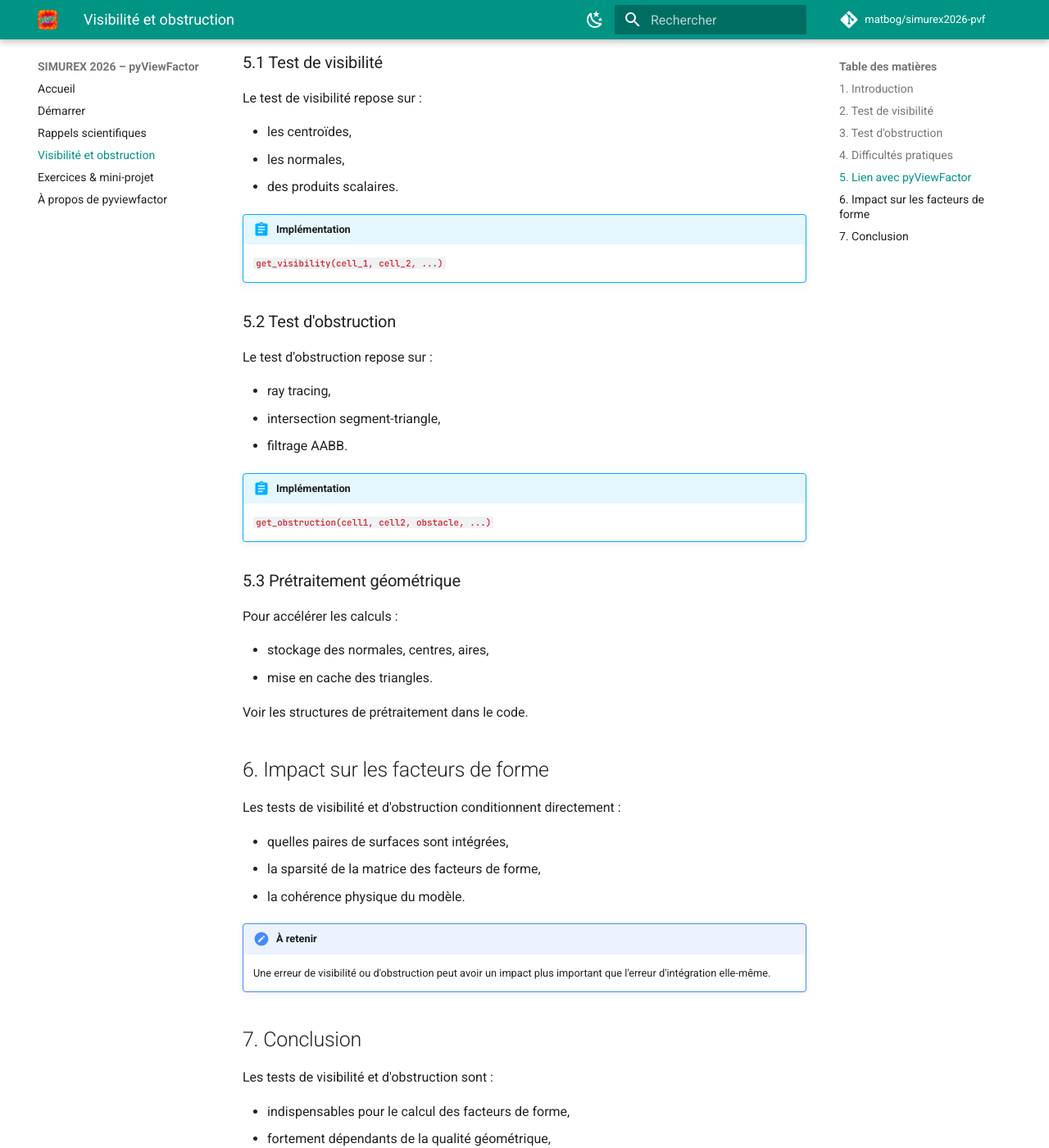
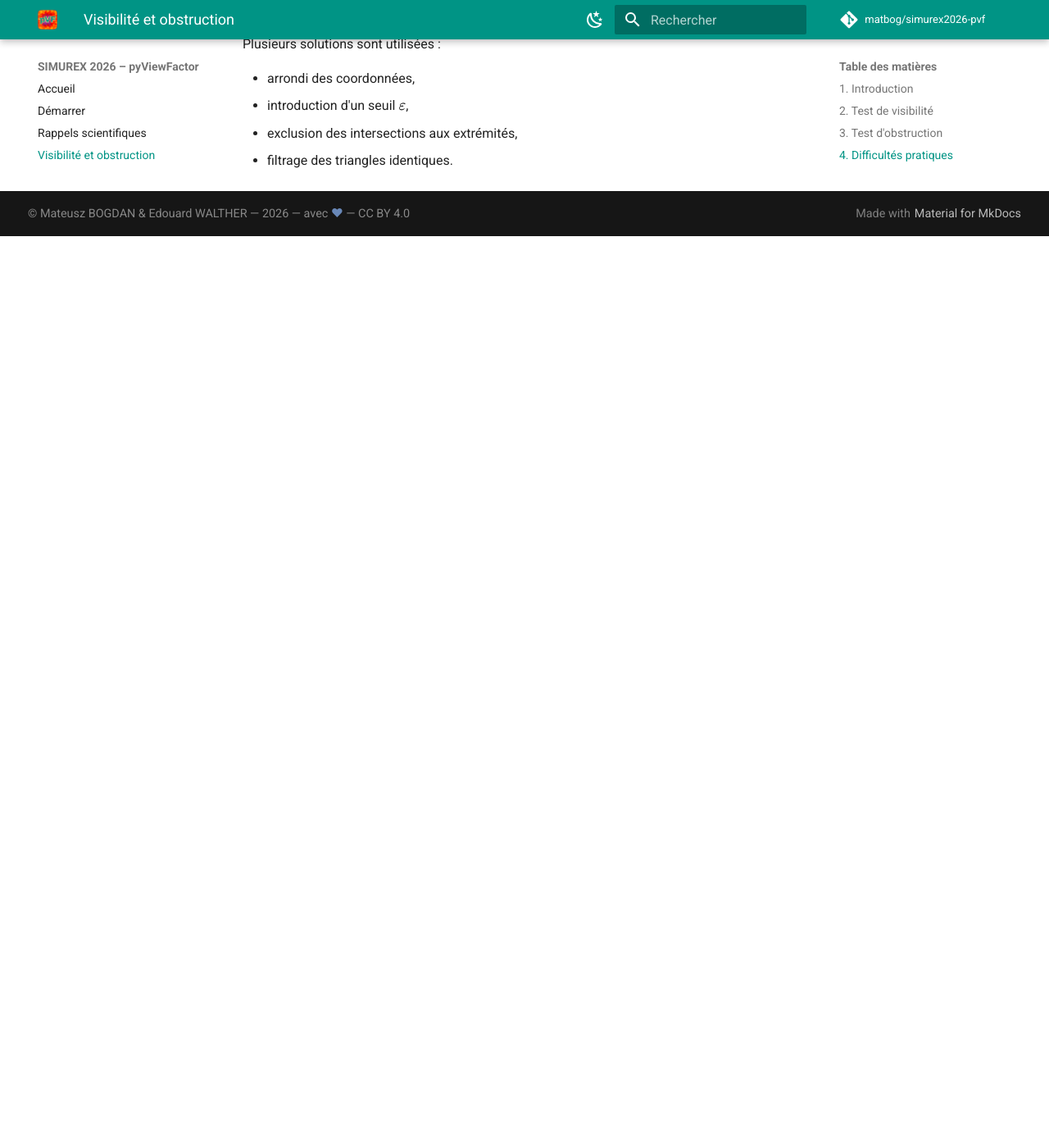
Before and after one commit to matbog/simurex2026-pvf, an MkDocs documentation site: the page built from docs/visibility_obstruction.md, in a window 1280 px wide and 1400 px high, scrolled down 6556 px. Shown: the whole window at 82% size. Built offline with MkDocs 1.6.1 and Material for MkDocs 9.7.7, drawn with Linux system fonts in a browser that asks for light colours; comment, search, counter and statistics services are not loaded; after the commit the page ends 6844 px from its top, so only the background shows below that; some of the changed text lies outside the part shown.

Commit message:
fix typos

```diff
--- a/docs/visibility_obstruction.md
+++ b/docs/visibility_obstruction.md
@@ -230,75 +239,3 @@ Plusieurs solutions sont utilisées :
 - introduction d'un seuil \(\varepsilon\),
 - exclusion des intersections aux extrémités,
 - filtrage des triangles identiques.
-
-
-
-## 5. Lien avec `pyViewFactor`
-
-### 5.1 Test de visibilité
-
-Le test de visibilité repose sur :
-
-- les centroïdes,
-- les normales,
-- des produits scalaires.
-
-!!! abstract "Implémentation"
-    `get_visibility(cell_1, cell_2, ...)`
-
-
-
-### 5.2 Test d'obstruction
-
-Le test d'obstruction repose sur :
-
-- ray tracing,
-- intersection segment-triangle,
-- filtrage AABB.
-
-
-!!! abstract "Implémentation"
-    `get_obstruction(cell1, cell2, obstacle, ...)`
-
-
-### 5.3 Prétraitement géométrique
-
-Pour accélérer les calculs :
-
-- stockage des normales, centres, aires,
-- mise en cache des triangles.
-
-Voir les structures de prétraitement dans le code.
-
-
-## 6. Impact sur les facteurs de forme
-
-Les tests de visibilité et d'obstruction conditionnent directement :
-
-- quelles paires de surfaces sont intégrées,
-- la sparsité de la matrice des facteurs de forme,
-- la cohérence physique du modèle.
-
-!!! important "À retenir"
-    Une erreur de visibilité ou d'obstruction peut avoir un impact plus important que l'erreur d'intégration elle-même.
-
-
-## 7. Conclusion
-
-Les tests de visibilité et d'obstruction sont :
-
-- indispensables pour le calcul des facteurs de forme,
-- fortement dépendants de la qualité géométrique,
-- souvent la partie la plus délicate du calcul.
-
-Ils constituent un compromis entre :
-
-- précision,
-- robustesse,
-- performance.
-
-Dans `pyViewFactor`, ces tests sont conçus pour être :
-
-- rapides,
-- robustes face au bruit géométrique,
-- compatibles avec des maillages complexes.
```
Also changed, not shown: other parts of docs/visibility_obstruction.md (+9 -0 lines), docs/index.md (+5 -5 lines), site/404.html, site/about-pyviewfactor/index.html, site/exercises/index.html, site/get-started/index.html, site/index.html, site/scientific-background/index.html, site/search/search_index.json, site/sitemap.xml, site/visibility_obstruction/index.html, 1 other file.
